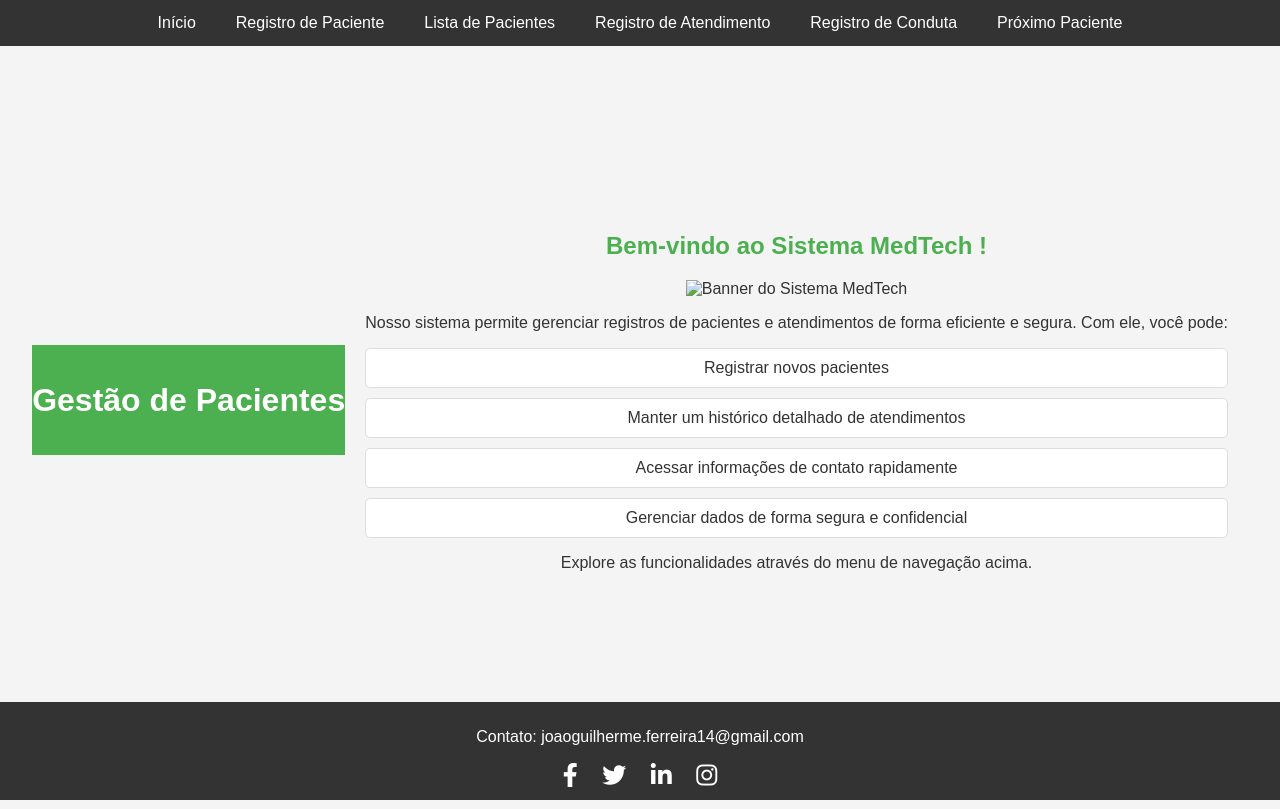
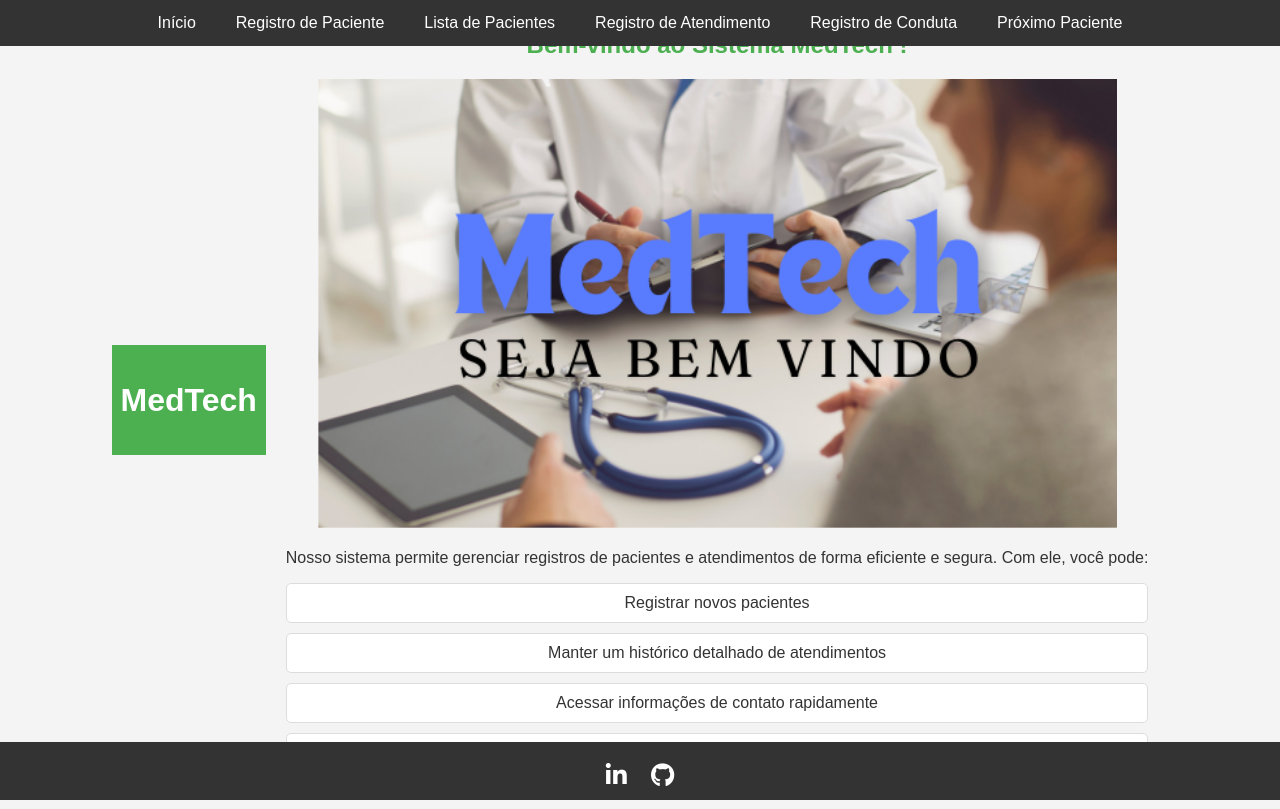
Before and after one commit to otalco/FrontMedTech, a plain HTML site: page pages/landingPage.html in a window 1280 px wide. Drawn offline with Linux system fonts and the light colour scheme.

Commit message:
mais ajustes

```diff
--- a/assets/css/main.css
+++ b/assets/css/main.css
@@ -378,3 +378,12 @@
 .social-icon:hover {
     color: #4CAF50;
 }
+
+/* Estilização da imagem do banner */
+.banner-image {
+    width: 100%; /* Ajuste a largura conforme necessário, por exemplo, 100% para ocupar toda a largura do contêiner */
+    max-width: 800px; /* Defina um tamanho máximo para a imagem */
+    height: auto; /* Manter a proporção da imagem */
+    display: block;
+    margin: 20px auto; /* Centralizar a imagem horizontalmente */
+}
--- a/pages/landingPage.html
+++ b/pages/landingPage.html
@@ -5,20 +5,18 @@
     <meta name="viewport" content="width=device-width, initial-scale=1.0">
     <title>MedTech</title>
     <link rel="stylesheet" href="../assets/css/main.css">
+    <link rel="icon" href="../assets/images/medtech-favicon.png" type="image/x-icon">
     <link rel="stylesheet" href="https://cdnjs.cloudflare.com/ajax/libs/font-awesome/6.0.0-beta3/css/all.min.css">
 </head>
 <body>
     <header>
-        <h1>Gestão de Pacientes</h1>
+        <h1> MedTech </h1>
     </header>
-
-    <!-- Incluir a navbar -->
-    <div id="navbar-placeholder"></div>
 
     <main>
         <section>
             <h2>Bem-vindo ao Sistema MedTech !</h2>
-            <img src="../assets/images/medtech-banner.jpg" alt="Banner do Sistema MedTech" class="banner-image">
+            <img src="../assets/images/medtech-banner.png" alt="Banner do Sistema MedTech" class="banner-image">
             <p>Nosso sistema permite gerenciar registros de pacientes e atendimentos de forma eficiente e segura. Com ele, você pode:</p>
             <ul>
                 <li>Registrar novos pacientes</li>
@@ -26,16 +24,12 @@
                 <li>Acessar informações de contato rapidamente</li>
                 <li>Gerenciar dados de forma segura e confidencial</li>
             </ul>
-            <p>Explore as funcionalidades através do menu de navegação acima.</p>
         </section>
     </main>
     <footer>
-        <p>Contato: joaoguilherme.ferreira14@gmail.com</p>
         <div class="social-icons">
-            <a href="https://www.facebook.com" target="_blank" class="social-icon"><i class="fab fa-facebook-f"></i></a>
-            <a href="https://www.twitter.com" target="_blank" class="social-icon"><i class="fab fa-twitter"></i></a>
-            <a href="https://www.linkedin.com" target="_blank" class="social-icon"><i class="fab fa-linkedin-in"></i></a>
-            <a href="https://www.instagram.com" target="_blank" class="social-icon"><i class="fab fa-instagram"></i></a>
+            <a href="https://www.linkedin.com/in/checchinatomf/" target="_blank" class="social-icon"><i class="fab fa-linkedin-in"></i></a>
+            <a href="https://github.com/otalco" target="_blank" class="social-icon"><i class="fab fa-github"></i></a>
         </div>
     </footer>
 
--- a/partials/nav.html
+++ b/partials/nav.html
@@ -1,6 +1,6 @@
 <nav class="navbar">
     <ul class="navbar-list">
-        <li class="navbar-item"><a href="../landingPage.html" class="navbar-link">Início</a></li>
+        <li class="navbar-item"><a href="../pages/landingPage.html" class="navbar-link">Início</a></li>
         <li class="navbar-item"><a href="cadastropaciente.html" class="navbar-link">Registro de Paciente</a></li>
         <li class="navbar-item"><a href="pacientes.html" class="navbar-link">Lista de Pacientes</a></li>
         <li class="navbar-item"><a href="cadastroProntuario.html" class="navbar-link">Registro de Atendimento</a></li>
```
Also changed, not shown: pages/cadastroConduta.html (+1 -0 lines), pages/cadastroPaciente.html (+1 -0 lines), pages/cadastroProntuario.html (+1 -0 lines), pages/pacientes.html (+1 -0 lines), pages/prontuario.html (+1 -0 lines), assets/images/medtech-banner.png (added), assets/images/medtech-favicon.png (added).
